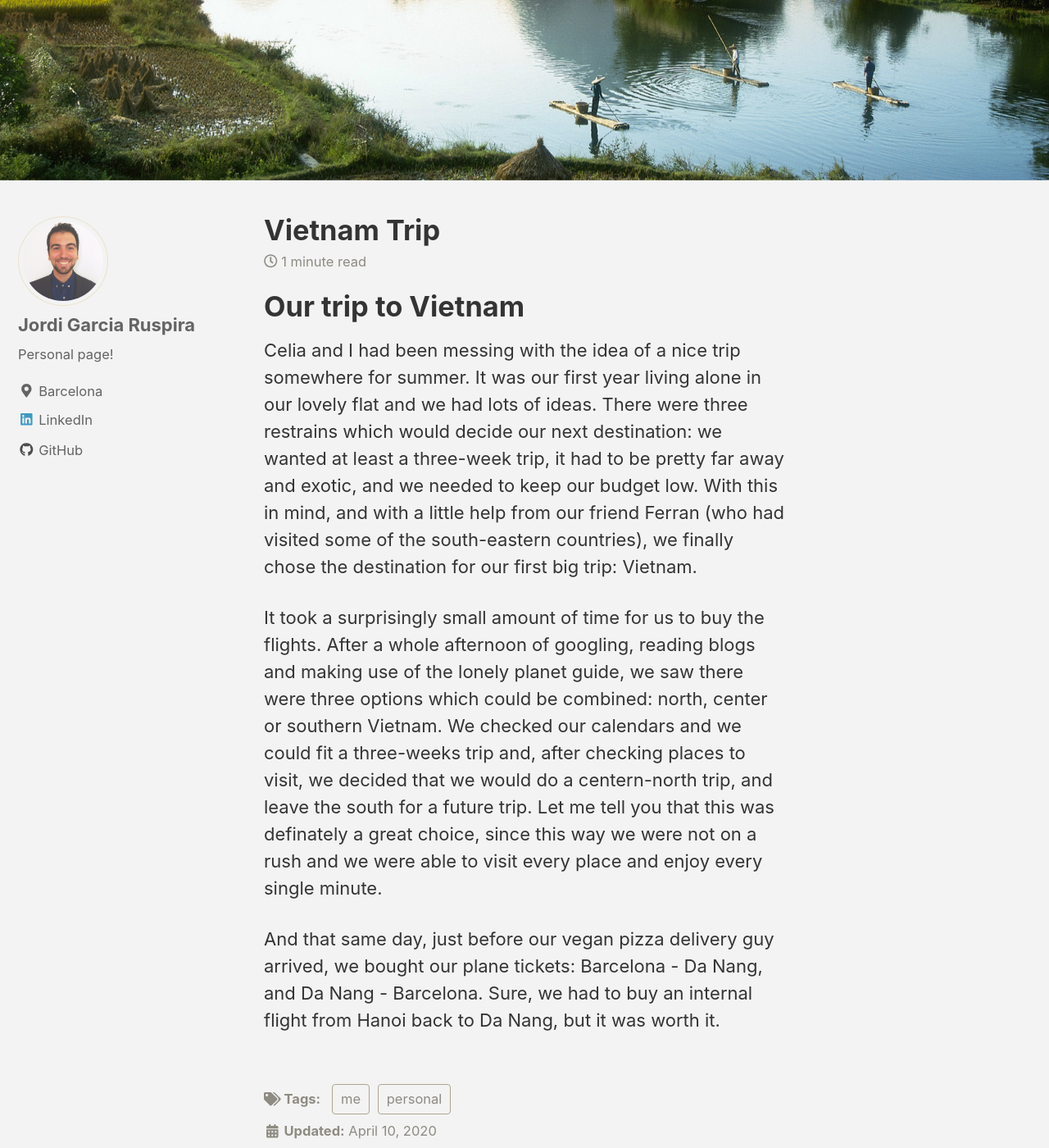
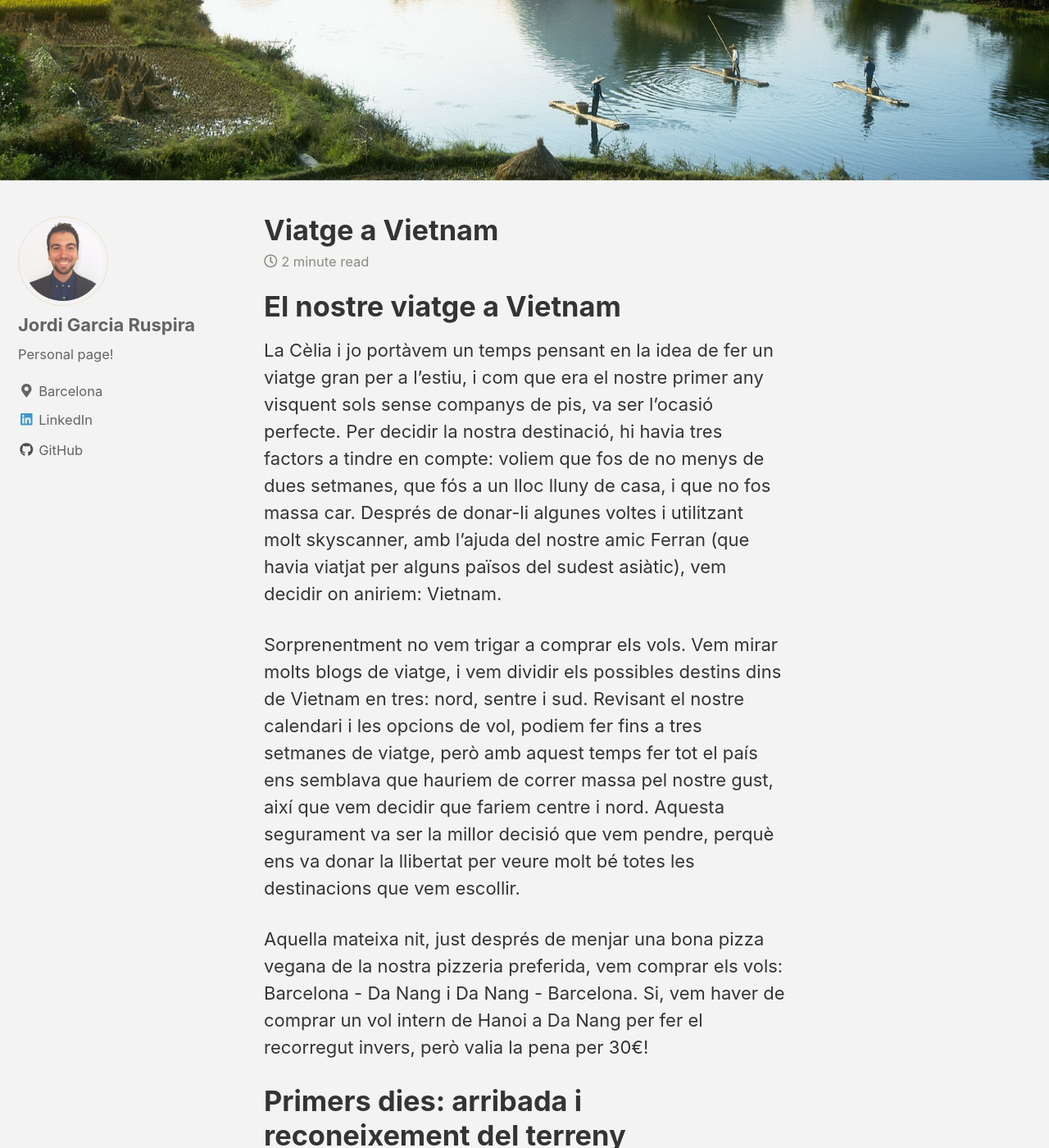
Before and after one commit to JordiRuspira/jordiruspira.github.io, a Jekyll site: the page built from _posts/2020-4-10-Vietnam.md, in a window 1280 px wide and 1400 px high, scrolled down 575 px. Shown: the whole window at 82% size. Built offline with Jekyll 4.4.1, drawn with Linux system fonts in a browser that asks for light colours; nearby versions of some CDN libraries; some of the changed text lies outside the part shown.

Commit message:
Update 2020-4-10-Vietnam.md

```diff
--- a/_posts/2020-4-10-Vietnam.md
+++ b/_posts/2020-4-10-Vietnam.md
@@ -1,5 +1,5 @@
 ---
-title: "Vietnam Trip"
+title: "Viatge a Vietnam"
 date: 2020-04-10
 tags: [me, personal]
 header:
@@ -10,10 +10,17 @@ mathjax: "true"
 
 
 
-# Our trip to Vietnam
+# El nostre viatge a Vietnam
 
-Celia and I had been messing with the idea of a nice trip somewhere for summer. It was our first year living alone in our lovely flat and we had lots of ideas. There were three restrains which would decide our next destination: we wanted at least a three-week trip, it had to be pretty far away and exotic, and we needed to keep our budget low. With this in mind, and with a little help from our friend Ferran (who had visited some of the south-eastern countries), we finally chose the destination for our first big trip: Vietnam.
+La Cèlia i jo portàvem un temps pensant en la idea de fer un viatge gran per a l'estiu, i com que era el nostre primer any visquent sols sense companys de pis, va ser l'ocasió perfecte. Per decidir la nostra destinació, hi havia tres factors a tindre en compte: voliem que fos de no menys de dues setmanes, que fós a un lloc lluny de casa, i que no fos massa car. Després de donar-li algunes voltes i utilitzant molt skyscanner, amb l'ajuda del nostre amic Ferran (que havia viatjat per alguns països del sudest asiàtic), vem decidir on aniriem: Vietnam.
 
-It took a surprisingly small amount of time for us to buy the flights. After a whole afternoon of googling, reading blogs and making use of the lonely planet guide, we saw there were three options which could be combined: north, center or southern Vietnam. We checked our calendars and we could fit a three-weeks trip and, after checking places to visit, we decided that we would do a centern-north trip, and leave the south for a future trip. Let me tell you that this was definately a great choice, since this way we were not on a rush and we were able to visit every place and enjoy every single minute.
+Sorprenentment no vem trigar a comprar els vols. Vem mirar molts blogs de viatge, i vem dividir els possibles destins dins de Vietnam en tres: nord, sentre i sud. Revisant el nostre calendari i les opcions de vol, podiem fer fins a tres setmanes de viatge, però amb aquest temps fer tot el país ens semblava que hauriem de correr massa pel nostre gust, així que vem decidir que fariem centre i nord. Aquesta segurament va ser la millor decisió que vem pendre, perquè ens va donar la llibertat per veure molt bé totes les destinacions que vem escollir.
 
-And that same day, just before our vegan pizza delivery guy arrived, we bought our plane tickets: Barcelona - Da Nang, and Da Nang - Barcelona. Sure, we had to buy an internal flight from Hanoi back to Da Nang, but it was worth it.
+Aquella mateixa nit, just després de menjar una bona pizza vegana de la nostra pizzeria preferida, vem comprar els vols: Barcelona - Da Nang i Da Nang - Barcelona. Si, vem haver de comprar un vol intern de Hanoi a Da Nang per fer el recorregut invers, però valia la pena per 30€!
+
+
+# Primers dies: arribada i reconeixement del terreny
+
+Com deia, era el primer viatge gran que feiem la Cèlia i jo com a parella, i el seu primer vol tant llarg. Vem volar amb Qatar Airways, que he de dir que ens van tractar molt bé i tenien opcions veganes molt bones a l'avió, tant de Barcelona a Doha com de Doha a Da Nang. Finalment, 15h després de sortir de Barcelona, vem arribar a Da Nang de nit. Vem baixar de l'avió, vem fer cua on no tocava, vem fer cua després on tocava siguent els últims, ens van fer el visat, vem comprar una targeta SIM cadascú per 3€ i vem agafar un taxi fins a l'allotjament que haviem agafat.
+
+Només sortir de l'aeroport va ser un xoc important; la humitat i el calor que fotien era algo que no haviem vist mai, i menys siguent de nit. Com que no coneixiem el lloc on anàvem, vem decidir comprar l'allotjament uns dies abans per si de cas, a una ciutat del centre anomenada Hoi An. Ja tindriem temps de veure Da Nang a la tornada, així que vem anar directes des de l'aeroport al Homestay (una mena de cases de particulars convertides en "hotels"), i vem anar a dormir directes perquè estavem petats.
```
